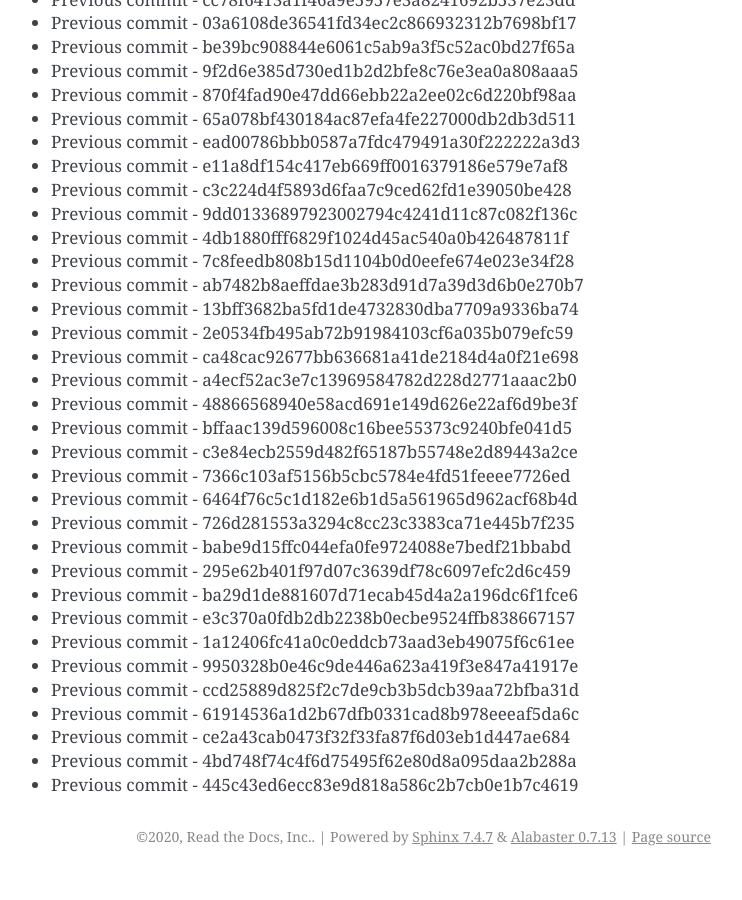
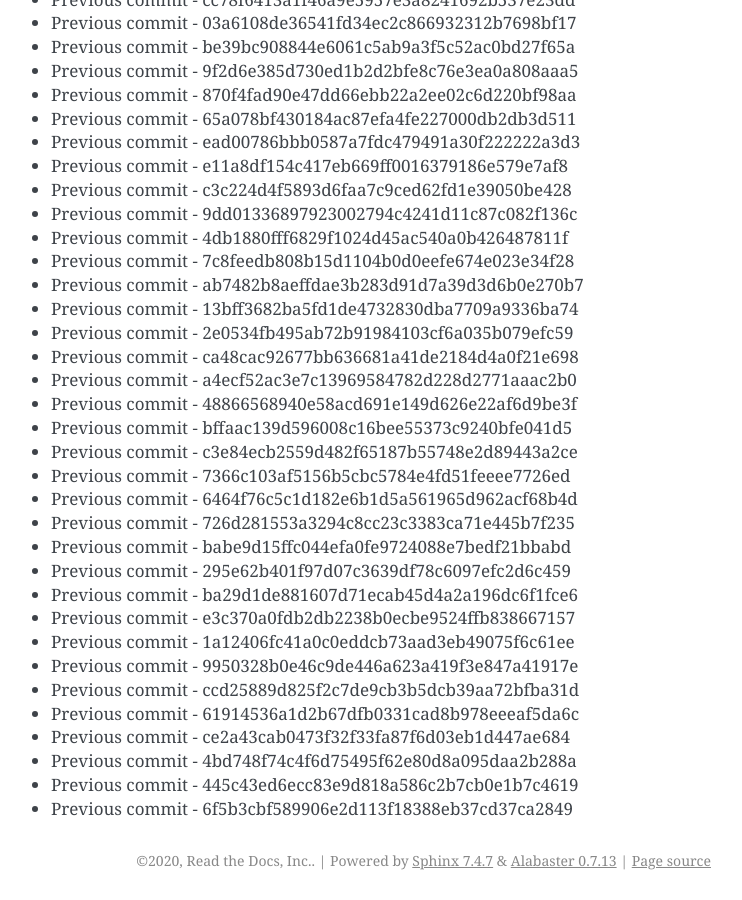
Before and after one commit to readthedocs/rtd-git-stresstest, a Sphinx documentation site: the page built from docs/updates.rst, in a window 1280 px wide and 900 px high, scrolled down 2988 px. Shown: the whole window, without its empty margins (399-1141 px from the left). Built offline with Sphinx 7.4.7, drawn with Linux system fonts in a browser that asks for light colours; before the commit the page ends 3864 px from its top, so only the background shows below that.

Commit message:
Generating commit from previous: 6f5b3cbf589906e2d113f18388eb37cd37ca2849

```diff
--- a/docs/updates.rst
+++ b/docs/updates.rst
@@ -157,3 +157,4 @@ It can be tested for any performance characteristics.
 * Previous commit - ce2a43cab0473f32f33fa87f6d03eb1d447ae684
 * Previous commit - 4bd748f74c4f6d75495f62e80d8a095daa2b288a
 * Previous commit - 445c43ed6ecc83e9d818a586c2b7cb0e1b7c4619
+* Previous commit - 6f5b3cbf589906e2d113f18388eb37cd37ca2849
```
